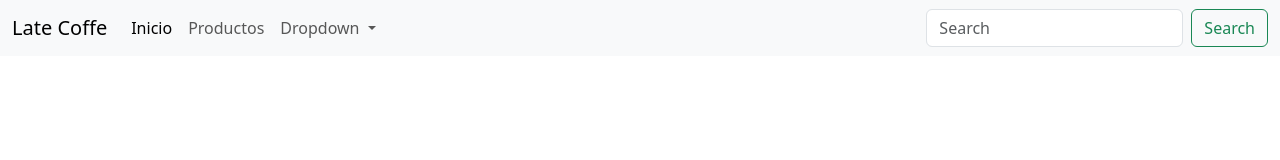
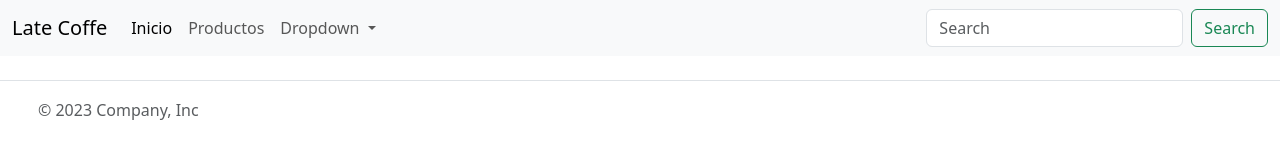
Before and after one commit to Julimedina23/LateCoffe-p1, a plain HTML site: page index.html in a window 1280 px wide. Drawn offline with nearby package versions, Linux system fonts and the light colour scheme.

Commit message:
nuevo estilo

```diff
--- a/index.html
+++ b/index.html
@@ -6,6 +6,7 @@
     <title>Late Coffe</title>
     <link rel="icon" href="taza-de-cafe.ico">
     <link href="https://cdn.jsdelivr.net/npm/bootstrap@5.3.3/dist/css/bootstrap.min.css" rel="stylesheet" integrity="sha384-QWTKZyjpPEjISv5WaRU9OFeRpok6YctnYmDr5pNlyT2bRjXh0JMhjY6hW+ALEwIH" crossorigin="anonymous">
+    <link href="style.css">
   </head>
   <body>
     <header>
@@ -44,7 +45,22 @@
           </nav>
     </header>
     <nav></nav>
-    <footer></footer>
+    <footer>
+      <footer class="d-flex flex-wrap justify-content-between align-items-center py-3 my-4 border-top">
+        <div class="col-md-4 d-flex align-items-center">
+          <a href="/" class="mb-3 me-2 mb-md-0 text-muted text-decoration-none lh-1">
+            <svg class="bi" width="30" height="24"><use xlink:href="#bootstrap"></use></svg>
+          </a>
+          <span class="mb-3 mb-md-0 text-muted">© 2023 Company, Inc</span>
+        </div>
+
+        <ul class="nav col-md-4 justify-content-end list-unstyled d-flex">
+          <li class="ms-3"><a class="text-muted" href="https://github.com/Julimedina23"><svg class="bi" width="24" height="24"><use xlink:href="#github"></use></svg></a></li>
+          <li class="ms-3"><a class="text-muted" href="https://www.instagram.com/julimedina23?igsh=MWkxZTdoZXEzam5oaA%3D%3D&utm_source=qr"><svg class="bi" width="24" height="24"><use xlink:href="instagram"></use></svg></a></li>
+          <li class="ms-3"><a class="text-muted" href="#"><svg class="bi" width="24" height="24"><use xlink:href="#facebook"></use></svg></a></li>
+        </ul>
+      </footer>
+    </footer>
     <script src="https://cdn.jsdelivr.net/npm/bootstrap@5.3.3/dist/js/bootstrap.bundle.min.js" integrity="sha384-YvpcrYf0tY3lHB60NNkmXc5s9fDVZLESaAA55NDzOxhy9GkcIdslK1eN7N6jIeHz" crossorigin="anonymous"></script>
   </body>
 </html>
--- /dev/null
+++ b/style.css
@@ -0,0 +1,3 @@
+header {
+    background-color: brown;
+}
```
